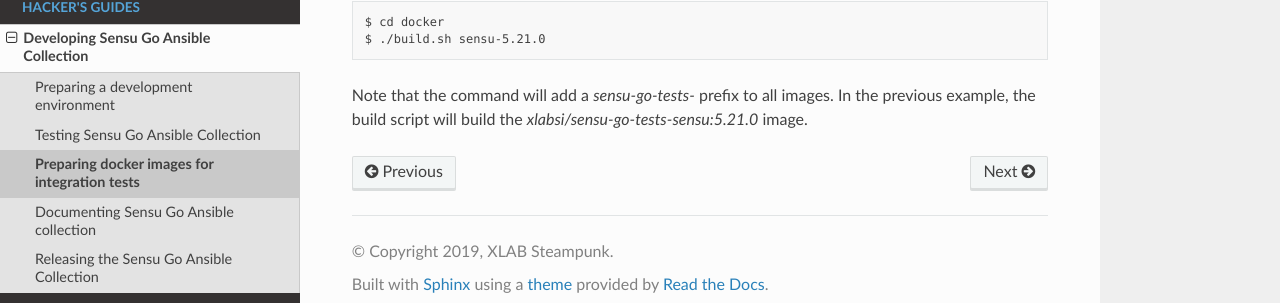
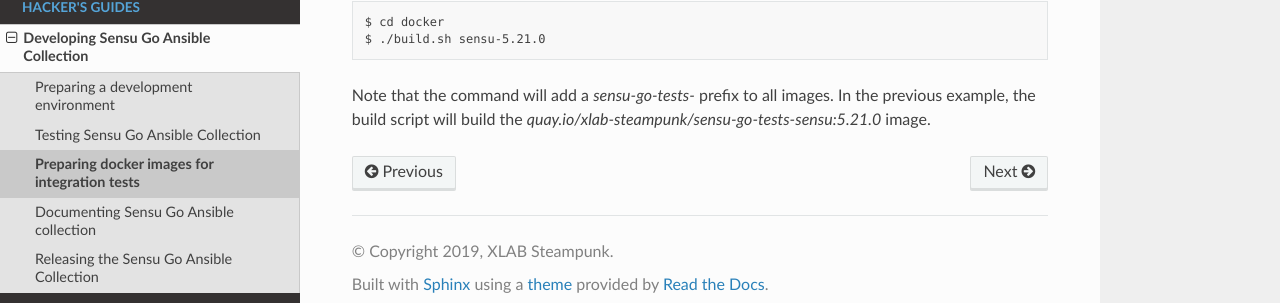
Before and after one commit to sensu/sensu-go-ansible, a Sphinx documentation site: the page built from docs/source/hacking/docker-images.rst, in a window 1280 px wide. Shown: the part 424-727 px from the top of the page. Built offline with Sphinx 7.4.7 and the Read the Docs theme 2.0.0, drawn with Linux system fonts in a browser that asks for light colours.

Commit message:
Switch to using Docker images from quay.io repositories
We recently migrated Docker images used in molecule integration tests
from DockerHub to Quay. This commit ensures that docker images are pulled
from the new source. We also updated the helper script for building Docker
images so that images are pushed to the new location.

```diff
--- a/docs/source/hacking/docker-images.rst
+++ b/docs/source/hacking/docker-images.rst
@@ -16,4 +16,4 @@ To build and publish our image, we can run the *docker/build.sh* script::
 
 Note that the command will add a *sensu-go-tests-* prefix to all images. In
 the previous example, the build script will build the
-*xlabsi/sensu-go-tests-sensu:5.21.0* image.
+*quay.io/xlab-steampunk/sensu-go-tests-sensu:5.21.0* image.
```
Also changed, not shown: 13 other files.
